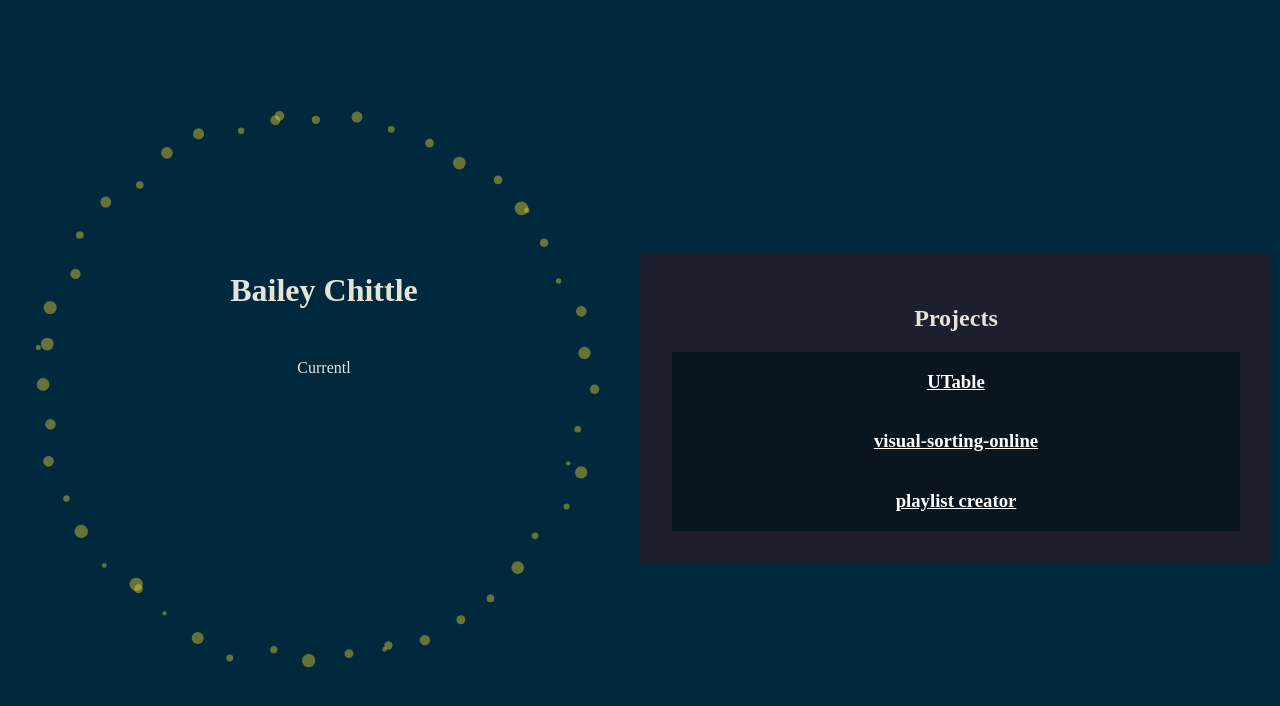
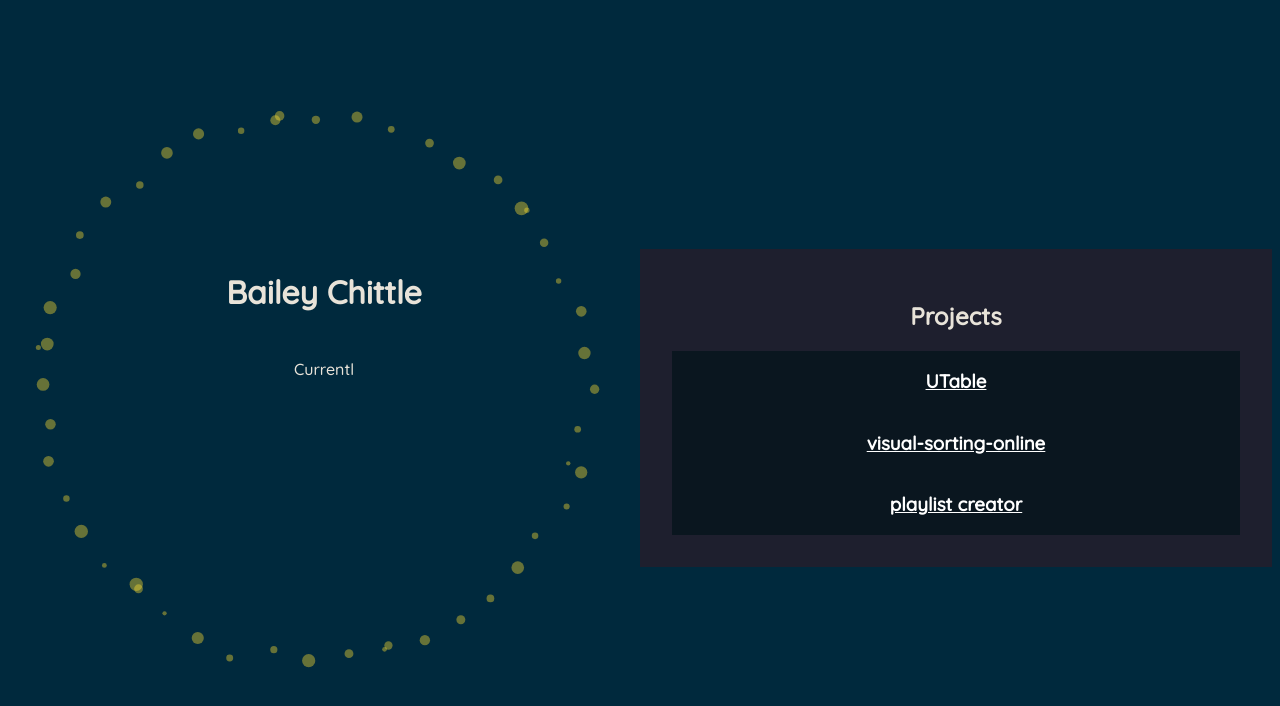
Before and after one commit to bachittle/portfolio-site-svelte, a Svelte app: page / in a window 1280 px wide. Shown: the top 706 px of the page. Built offline with nearby package versions, Linux system fonts and the light colour scheme; some icons are missing.

Commit message:
meta tags and fonts

```diff
--- a/index.html
+++ b/index.html
@@ -3,6 +3,17 @@
   <head>
     <meta charset="UTF-8" />
     <link rel="icon" type="image/svg+xml" href="/BC.svg" />
+
+    <!-- Quicksand font -->
+    <link rel="preconnect" href="https://fonts.googleapis.com">
+    <link rel="preconnect" href="https://fonts.gstatic.com" crossorigin>
+    <link href="https://fonts.googleapis.com/css2?family=Quicksand:wght@500&display=swap" rel="stylesheet">
+
+    <meta property="og:site_name" content="Bailey Chittle" />
+    <meta property="og:title" content="Bailey Chittle" />
+    <meta property="og:description" content="My personal portfolio site. I am a software engineer, I work on computers. You can find information about me here, such as the projects I've worked on, and social media links that you should add me on.  " />
+    <meta property="og:image" content="./assets/img/profile.JPG" />
+    <meta property="og:type" content="website" />
     <meta name="viewport" content="width=device-width, initial-scale=1.0" />
     <title>Bailey Chittle</title>
   </head>
--- a/src/app.css
+++ b/src/app.css
@@ -2,4 +2,6 @@ body {
     background-color: #00293D;
     color: #E8E3D9;
     overflow: hidden;
+
+    font-family: 'Quicksand', sans-serif;
 }
```
